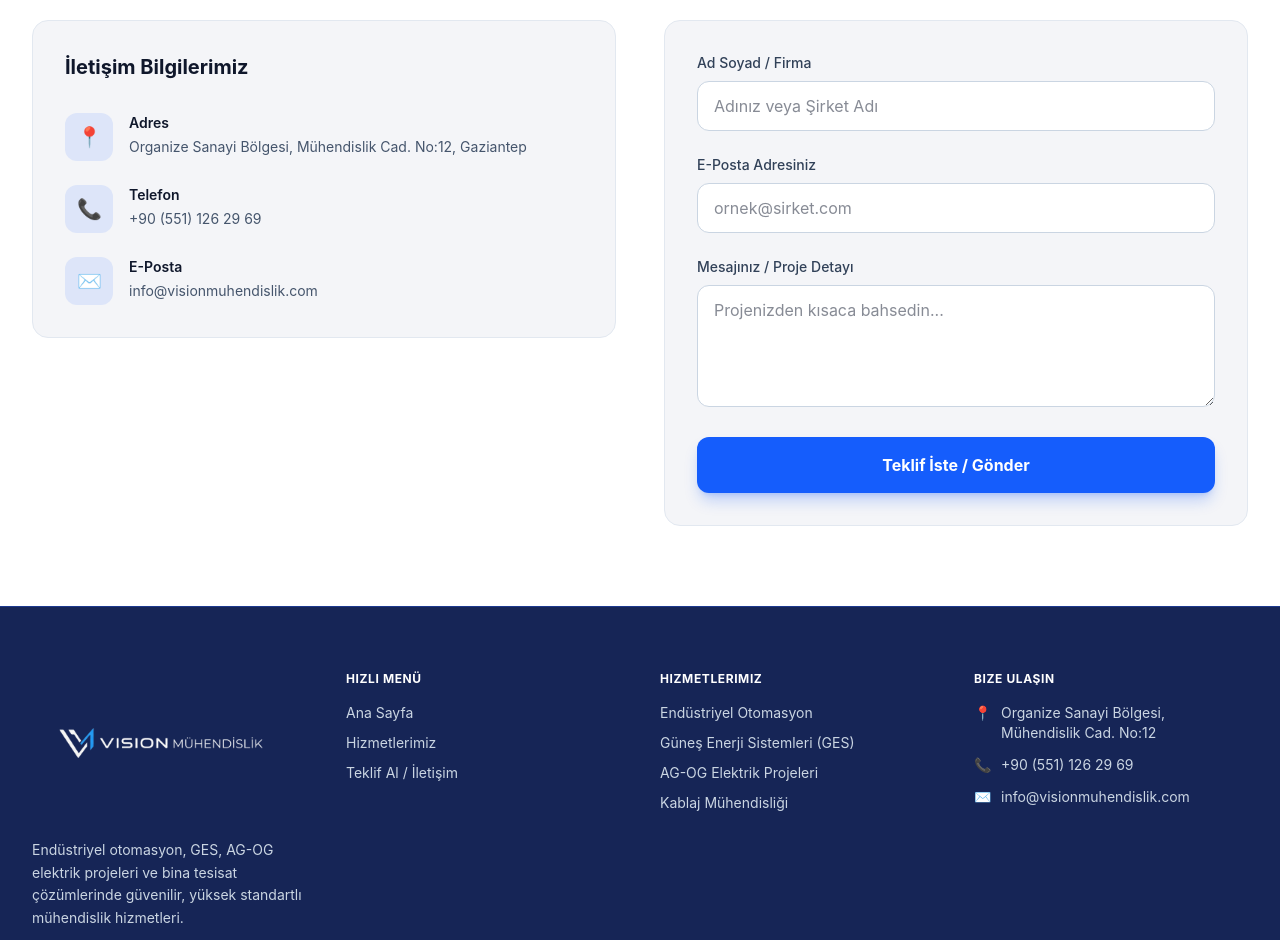
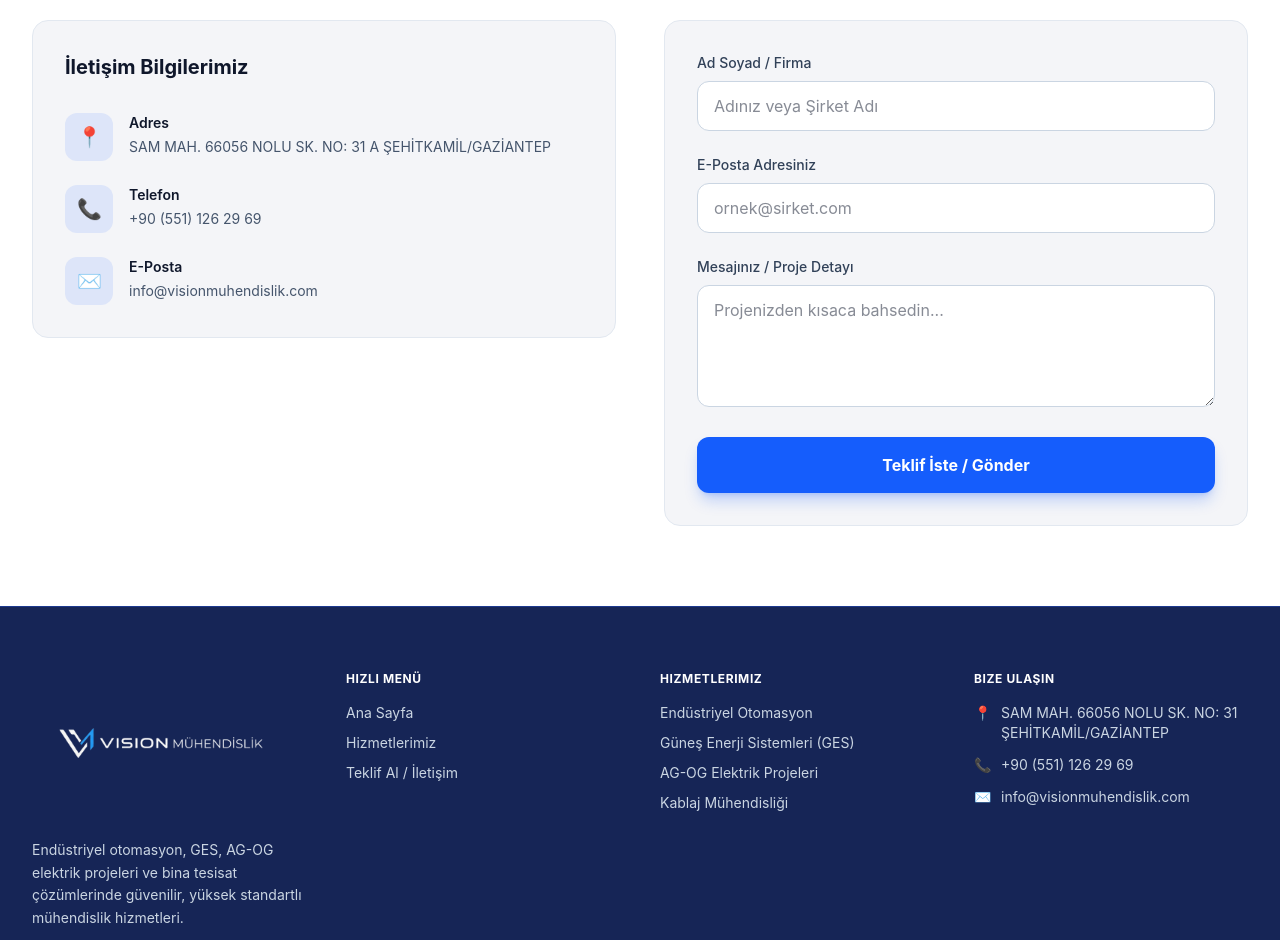
Before and after one commit to 7aslan/vision-site, a React (Vite) app: page / in a window 1280 px wide. Shown: the part 2260-3200 px from the top of the page. Built offline with nearby package versions, Linux system fonts and the light colour scheme.

Commit message:
added: address in footer and contact

```diff
--- a/src/components/Contact.jsx
+++ b/src/components/Contact.jsx
@@ -64,7 +64,7 @@ export default function Contact() {
                 </div>
                 <div>
                   <h4 className="text-sm font-semibold text-slate-900 dark:text-white">Adres</h4>
-                  <p className="text-sm text-slate-600 dark:text-slate-400 mt-1">Organize Sanayi Bölgesi, Mühendislik Cad. No:12, Gaziantep</p>
+                  <p className="text-sm text-slate-600 dark:text-slate-400 mt-1">SAM MAH. 66056 NOLU SK. NO: 31 A ŞEHİTKAMİL/GAZİANTEP</p>
                 </div>
               </div>
 
--- a/src/components/Footer.jsx
+++ b/src/components/Footer.jsx
@@ -84,7 +84,7 @@ export default function Footer() {
             <ul className="space-y-3 text-sm">
               <li className="flex items-start space-x-2.5">
                 <span className="text-blue-400 font-bold">📍</span>
-                <span>Organize Sanayi Bölgesi, Mühendislik Cad. No:12</span>
+                <span>SAM MAH. 66056 NOLU SK. NO: 31 ŞEHİTKAMİL/GAZİANTEP</span>
               </li>
               <li className="flex items-center space-x-2.5">
                 <span className="text-blue-400 font-bold">📞</span>
```
